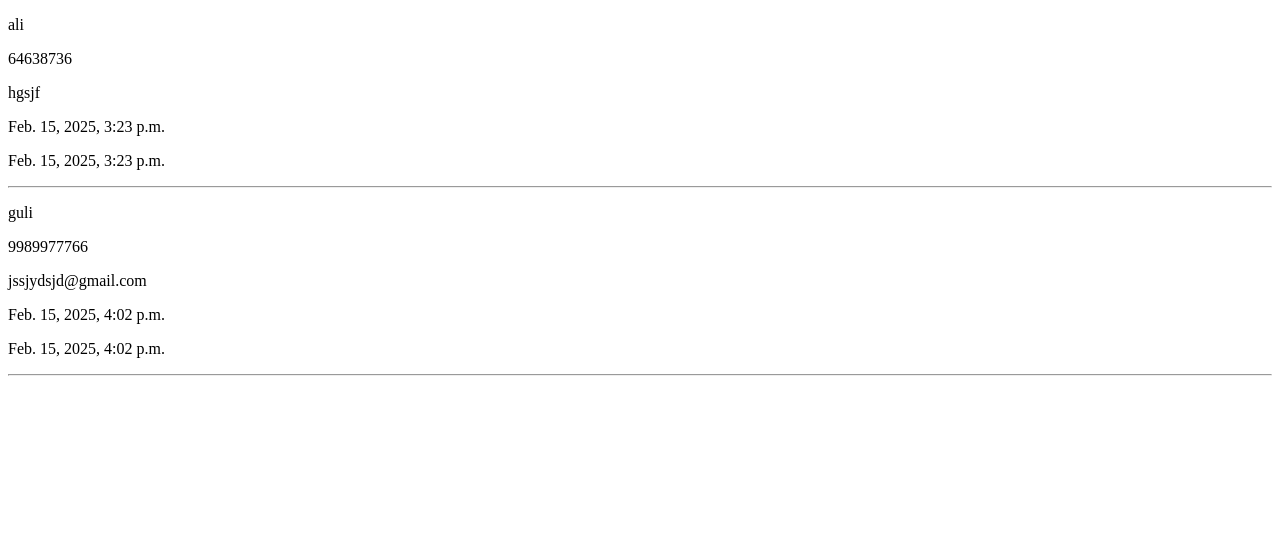
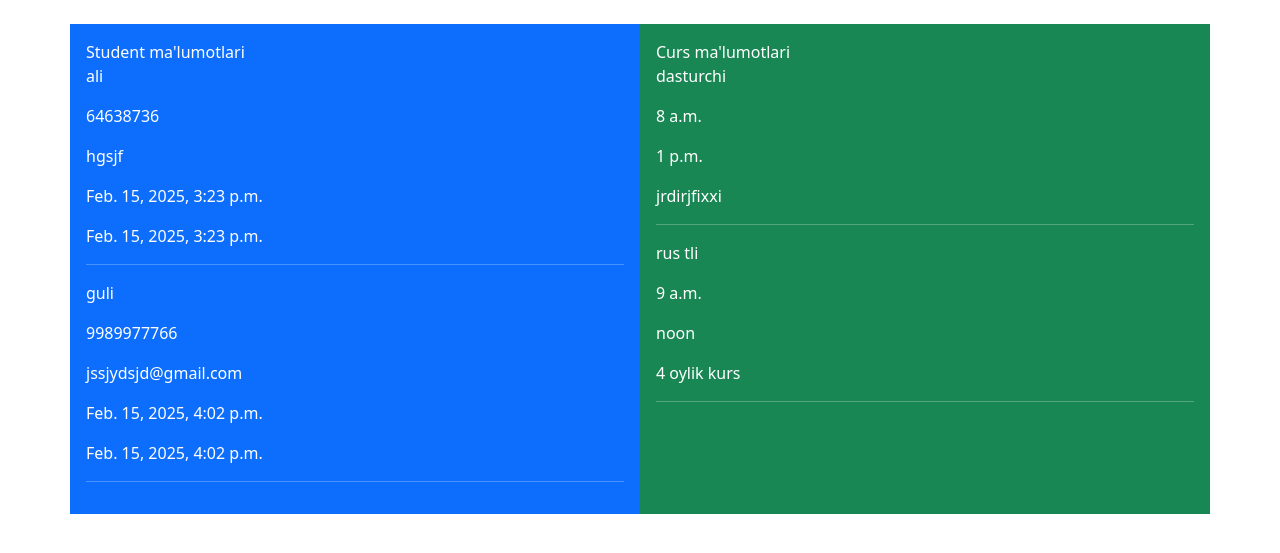
Before and after one commit to Nurullochoriyev/o-quv_M, a Django app: page /foo/stu/ in a window 1280 px wide. Shown: the top 553 px of the page. Run offline with Django 5.2, Linux system fonts and the light colour scheme; data comes from the database, SQL or seed files in the repository; both versions use the stored data as it was after the commit.

Commit message:
yangi malumot

```diff
--- a/unverapp/admin.py
+++ b/unverapp/admin.py
@@ -13,7 +13,7 @@ class CursAdmin(admin.ModelAdmin):
     list_display_links = ['title']
     search_fields = ['title']
     list_editable = ['descripions']
-#
+
 
 
 
--- a/unverapp/templates/news/stu.html
+++ b/unverapp/templates/news/stu.html
@@ -1,11 +1,47 @@
+<!--<!DOCTYPE html>-->
+<!--<html lang="en">-->
+<!--<head>-->
+<!--    <meta charset="UTF-8">-->
+<!--    <title>{{title}}</title>-->
+<!--</head>-->
+<!--<body>-->
+<!--{% for item in db %}-->
+<!--<div>-->
+<!--    <p>{{item.name}}</p>-->
+<!--    <p>{{item.tel_nomer}}</p>-->
+<!--    <p>{{item.email}}</p>-->
+<!--    <p>{{item.created_ad}}</p>-->
+<!--    <p>{{item.updated_ad}}</p>-->
+<!--    <hr>-->
+
+
+<!--</div>-->
+<!--{% endfor %}-->
+<!--</body>-->
+<!--</html>-->
+
+
+
+
+
+
+
+
+
 <!DOCTYPE html>
 <html lang="en">
 <head>
     <meta charset="UTF-8">
-    <title>{{title}}</title>
+    <meta name="viewport" content="width=device-width, initial-scale=1">
+    <title>Bootstrap Yonma-Yon</title>
+    <link href="https://cdn.jsdelivr.net/npm/bootstrap@5.3.0/dist/css/bootstrap.min.css" rel="stylesheet">
 </head>
 <body>
-{% for item in db %}
+    <div class="container mt-4">
+        <div class="row">
+            <div class="col-6 student bg-primary text-white p-3">
+                Student ma'lumotlari
+                {% for item in db %}
 <div>
     <p>{{item.name}}</p>
     <p>{{item.tel_nomer}}</p>
@@ -17,5 +53,23 @@
 
 </div>
 {% endfor %}
+            </div>
+            <div class="col-6 curs bg-success text-white p-3">
+                Curs ma'lumotlari
+                {% for item in dc %}
+<div>
+    <p>{{item.title}}</p>
+    <p>{{item.start_time}}</p>
+    <p>{{item.end_time}}</p>
+    <p>{{item.descripions}}</p>
+    <hr>
+</div>
+{% endfor %}
+
+            </div>
+        </div>
+    </div>
+
+    <script src="https://cdn.jsdelivr.net/npm/bootstrap@5.3.0/dist/js/bootstrap.bundle.min.js"></script>
 </body>
 </html>
--- a/unverapp/views.py
+++ b/unverapp/views.py
@@ -2,11 +2,22 @@ from django.shortcuts import render
 from .models import *
 def Studentlar(request):
     new=Student.objects.all()
+    new2 = Curs.objects.all()
     data={
+        "dc": new2,
         "db":new,
         "title":"student"
     }
     return render(request,'news/stu.html',context=data)
+
+
+
+
+
+
+
+
+
 
 def Curslar(request):
     new2=Curs.objects.all()
@@ -15,6 +26,8 @@ def Curslar(request):
         "title":"curslar"
     }
     return render(request,'news/cur.html',context=data2)
+
+
 
 
 
```
Also changed, not shown: db.sqlite3, unverapp/migrations/0002_alter_curs_options_alter_student_options.py (added).
